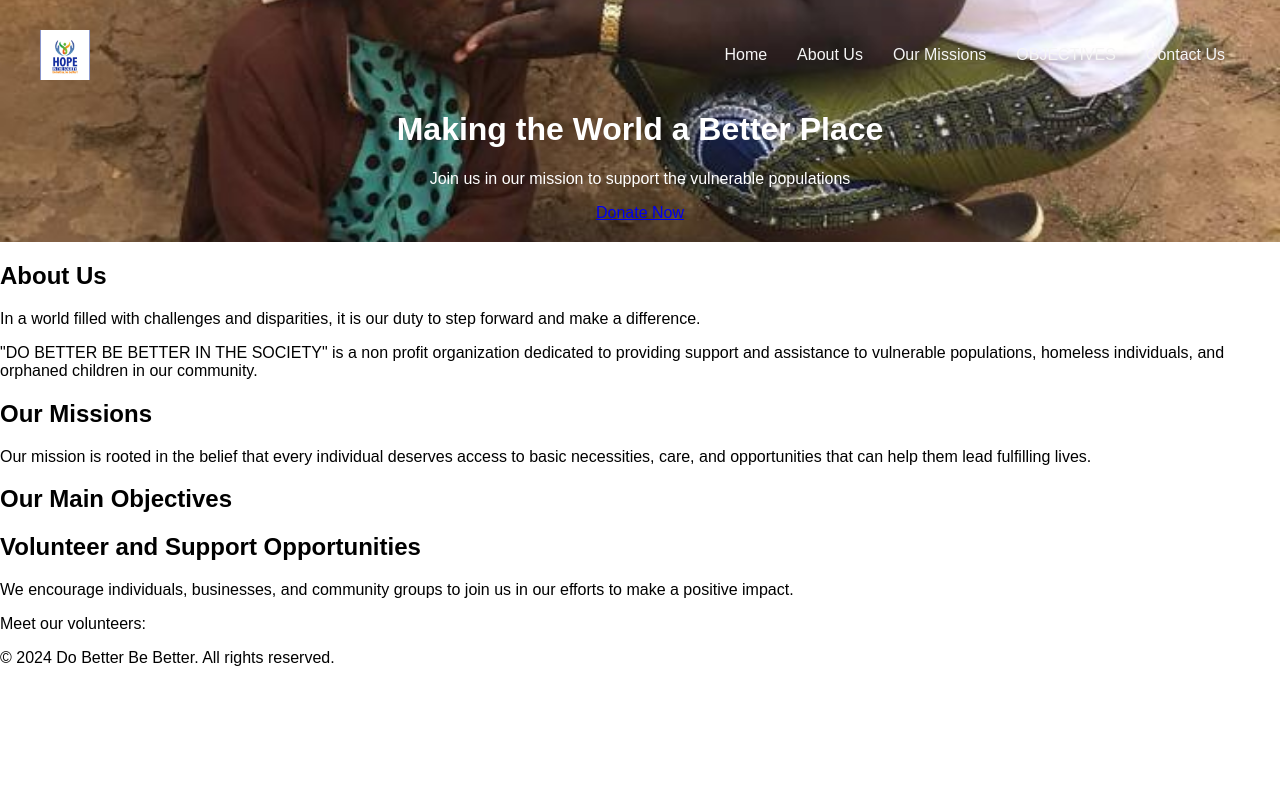
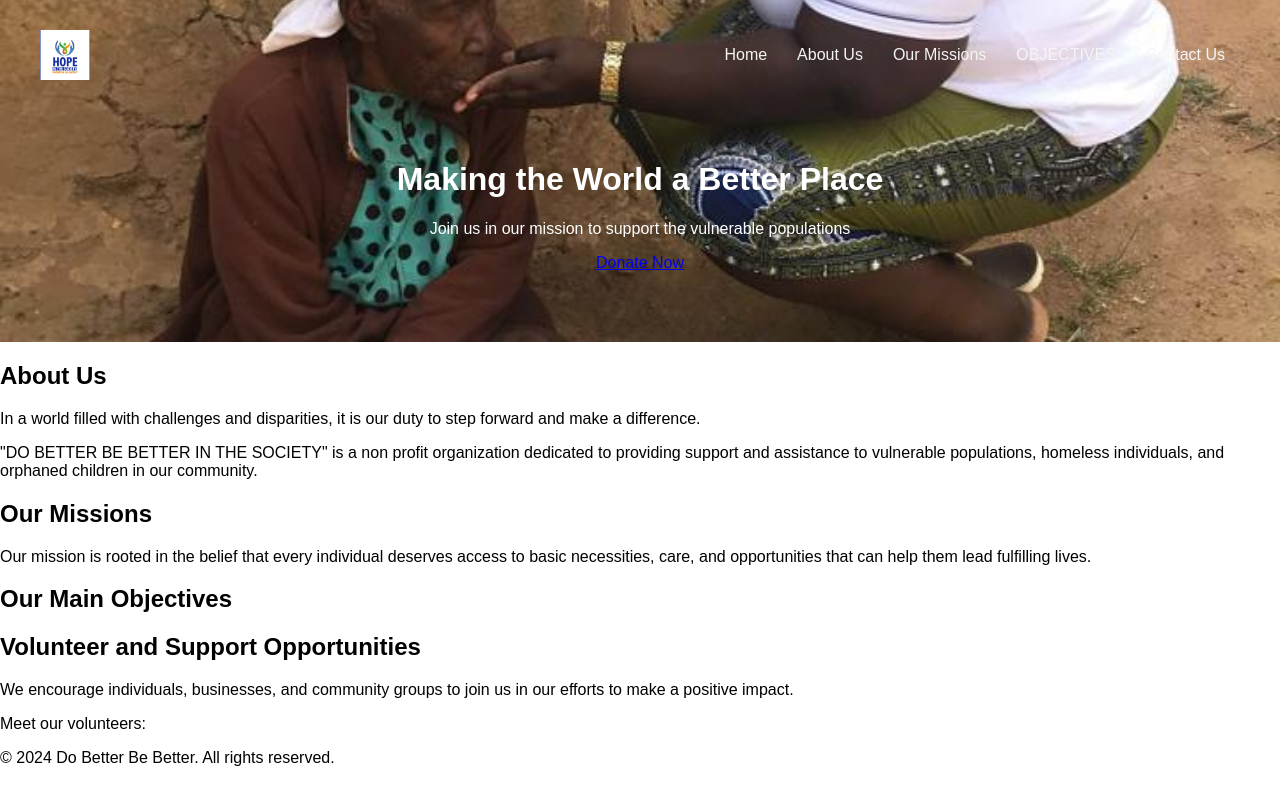
Before and after one commit to QueenterJuma/do-better, a plain HTML site: page index.htm in a window 1280 px wide. Drawn offline with Linux system fonts and the light colour scheme.

Commit message:
Add styling

```diff
--- a/style.css
+++ b/style.css
@@ -38,3 +38,7 @@ nav ul li a {
     color: whitesmoke;
     text-decoration: none;
 }
+
+.header-content {
+    padding: 50px;
+}
```
